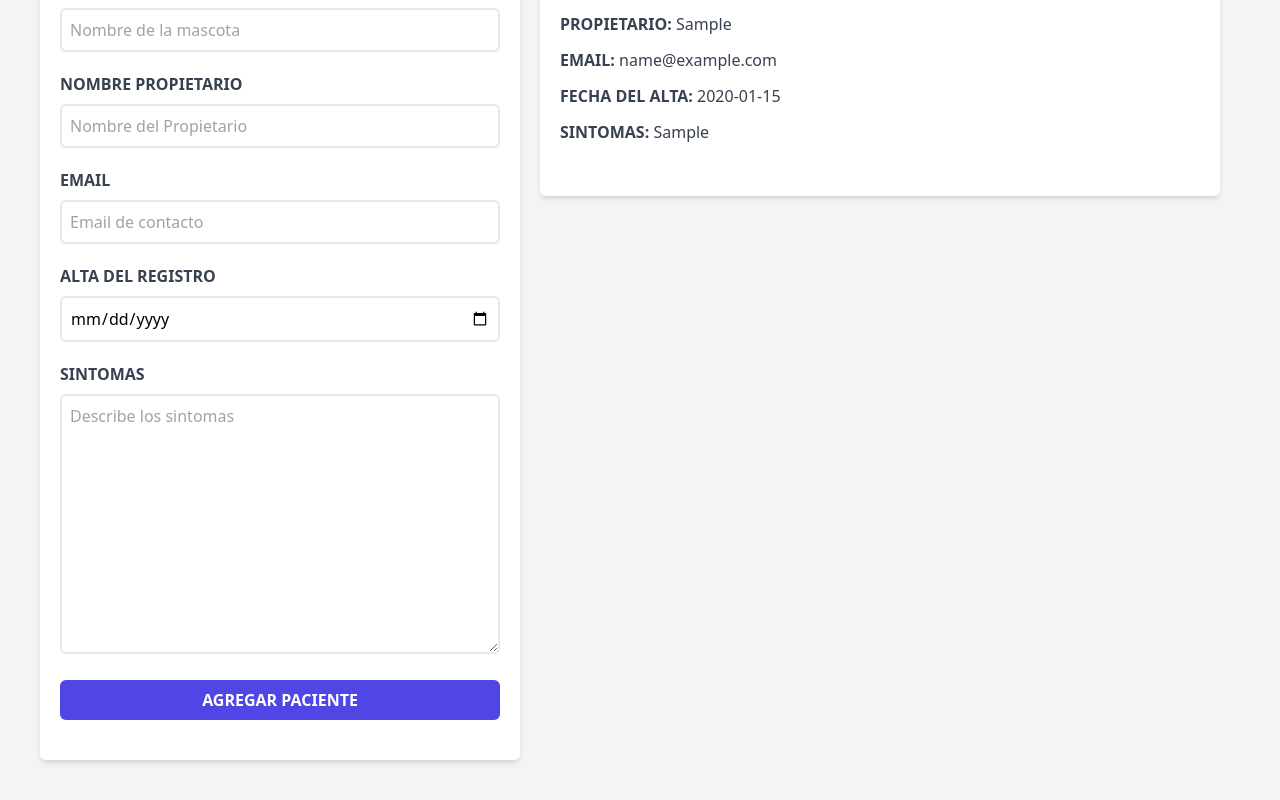
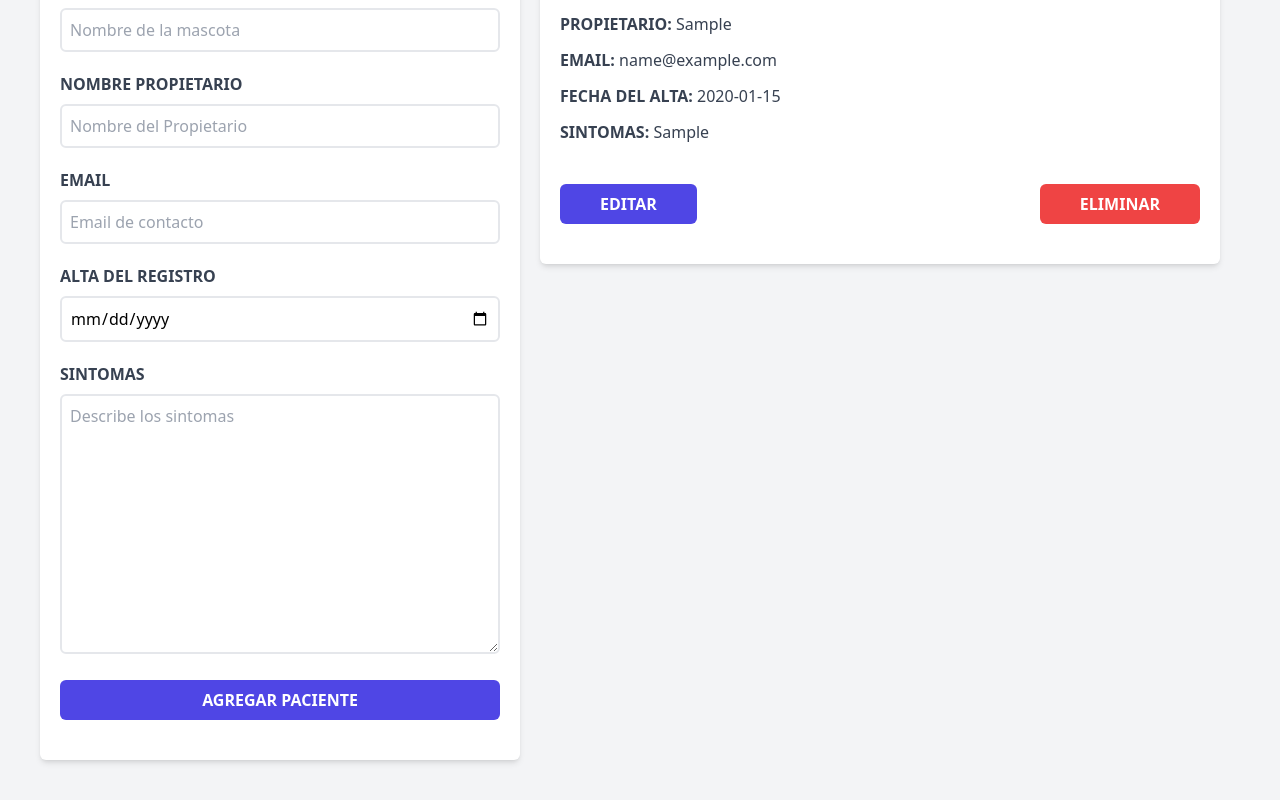
Before and after one commit to Erick-Gonza/ReactAdminPatients, a React (Vite) app: page / in a window 1280 px wide. Both pictures are taken after typing "Sample", "Sample", "name@example.com", "2020-01-15", "Sample" into the empty fields and a click on the input "Agregar Paciente". Shown: the part 316-1116 px from the top of the page. Built offline with nearby package versions, Linux system fonts and the light colour scheme.

Commit message:
add last updates

```diff
--- a/src/App.jsx
+++ b/src/App.jsx
@@ -5,7 +5,19 @@ import Form from "./components/Form";
 import PatientList from "./components/PatientList";
 
 function App() {
-  const [patients, setPatients] = useState([]);
+  const [patients, setPatients] = useState(
+    JSON.parse(localStorage.getItem("patients")) ?? []
+  );
+  const [patient, setPatient] = useState({});
+
+  useEffect(() => {
+    localStorage.setItem("patients", JSON.stringify(patients));
+  }, [patients]);
+
+  const deletePatient = (id) => {
+    const updatePatients = patients.filter((patient) => patient.id !== id);
+    setPatients(updatePatients);
+  };
 
   return (
     <>
@@ -13,8 +25,17 @@ function App() {
         <Header />
       </header>
       <main className="mx-10 md:flex">
-        <Form patients={patients} setPatients={setPatients} />
-        <PatientList patients={patients} />
+        <Form
+          patients={patients}
+          setPatients={setPatients}
+          patient={patient}
+          setPatient={setPatient}
+        />
+        <PatientList
+          patients={patients}
+          setPatient={setPatient}
+          deletePatient={deletePatient}
+        />
       </main>
     </>
   );
--- a/src/components/Form.jsx
+++ b/src/components/Form.jsx
@@ -1,13 +1,23 @@
 import { useState, useEffect } from "react";
 import Error from "./Error";
 
-const Form = ({ patients, setPatients }) => {
+const Form = ({ patients, setPatients, patient, setPatient }) => {
   const [name, setName] = useState("");
   const [owner, setOwner] = useState("");
   const [email, setEmail] = useState("");
   const [date, setDate] = useState("");
   const [symptoms, setSymptoms] = useState("");
   const [error, setError] = useState(false);
+
+  useEffect(() => {
+    if (Object.keys(patient).length > 0) {
+      setName(patient.name);
+      setOwner(patient.owner);
+      setEmail(patient.email);
+      setDate(patient.date);
+      setSymptoms(patient.symptoms);
+    }
+  }, [patient]);
 
   const generateID = () => {
     const random = Math.random().toString(36).substr(2);
@@ -23,16 +33,28 @@ const Form = ({ patients, setPatients }) => {
       return;
     }
     setError(false);
-
+    //Object patient
     const patientObject = {
       name,
       owner,
       email,
       date,
       symptoms,
-      id: generateID(),
     };
-    setPatients([...patients, patientObject]);
+
+    if (patient.id) {
+      //edit registrer
+      patientObject.id = patient.id;
+      const updatePatients = patients.map((state) =>
+        state.id === patient.id ? patientObject : state
+      );
+      setPatients(updatePatients);
+      setPatient({});
+    } else {
+      // add new register
+      patientObject.id = generateID();
+      setPatients([...patients, patientObject]);
+    }
     //reset form
     setName("");
     setOwner("");
@@ -145,7 +167,7 @@ const Form = ({ patients, setPatients }) => {
         <input
           type="submit"
           className="bg-indigo-600 w-full p-2 rounded-md text-white font-bold uppercase hover:bg-indigo-800 cursor-pointer transition-all"
-          value="Agregar Paciente"
+          value={patient.id ? "Editar Paciente" : "Agregar Paciente"}
         />
       </form>
     </section>
--- a/src/components/Patient.jsx
+++ b/src/components/Patient.jsx
@@ -1,6 +1,12 @@
-const Patient = ({ patient }) => {
-  const { name, owner, email, date, symptoms } = patient;
+const Patient = ({ patient, setPatient, deletePatient }) => {
+  const { name, owner, email, date, symptoms, id } = patient;
 
+  const handleDelete = () => {
+    const response = confirm("Desear eliminar este paciente?");
+    if (response) {
+      deletePatient(id);
+    }
+  };
   return (
     <section className="md:mx-5 my-10 px-5 py-10 bg-white shadow-md rounded-md">
       <p className="font-bold mb-3 text-gray-700 uppercase">
@@ -27,6 +33,23 @@ const Patient = ({ patient }) => {
         Sintomas: {""}
         <span className="font-normal normal-case">{symptoms}</span>
       </p>
+
+      <section className="flex justify-between mt-10">
+        <button
+          type="button"
+          className="py-2 px-10 bg-indigo-600 hover:bg-indigo-700 font-bold uppercase rounded-md text-white"
+          onClick={() => setPatient(patient)}
+        >
+          Editar
+        </button>
+        <button
+          type="button"
+          className="py-2 px-10 bg-red-500 hover:bg-red-800 font-bold uppercase rounded-md text-white"
+          onClick={handleDelete}
+        >
+          Eliminar
+        </button>
+      </section>
     </section>
   );
 };
--- a/src/components/PatientList.jsx
+++ b/src/components/PatientList.jsx
@@ -1,16 +1,39 @@
 import Patient from "./Patient";
 
-const PatientList = ({ patients }) => {
+const PatientList = ({ patients, setPatient, deletePatient }) => {
   return (
     <section className="md:w-1/2 lg:w-3/5 md:h-screen overflow-y-scroll">
-      <h2 className="font-black text-3xl text-center">Listado de Pacientes</h2>
+      {patients && patients.length ? (
+        <>
+          <h2 className="font-black text-3xl text-center">
+            Listado de Pacientes
+          </h2>
           <p className="text-lg mt-5 mb-10 text-center">
             Administra tus {""}
             <span className="text-indigo-600 font-bold">Pacientes y Citas</span>
           </p>
           {patients.map((patient) => (
-        <Patient patient={patient} key={patient.id} />
+            <Patient
+              patient={patient}
+              key={patient.id}
+              setPatient={setPatient}
+              deletePatient={deletePatient}
+            />
           ))}
+        </>
+      ) : (
+        <>
+          <h2 className="font-black text-3xl text-center">
+            Actualmente no hay pacientes
+          </h2>
+          <p className="text-lg mt-5 mb-10 text-center">
+            Comienza agregando pacientes {""}
+            <span className="text-indigo-600 font-bold">
+              y apareceran en este lugar
+            </span>
+          </p>
+        </>
+      )}
     </section>
   );
 };
```
Lines whose indentation alone changed are shown as unchanged.
